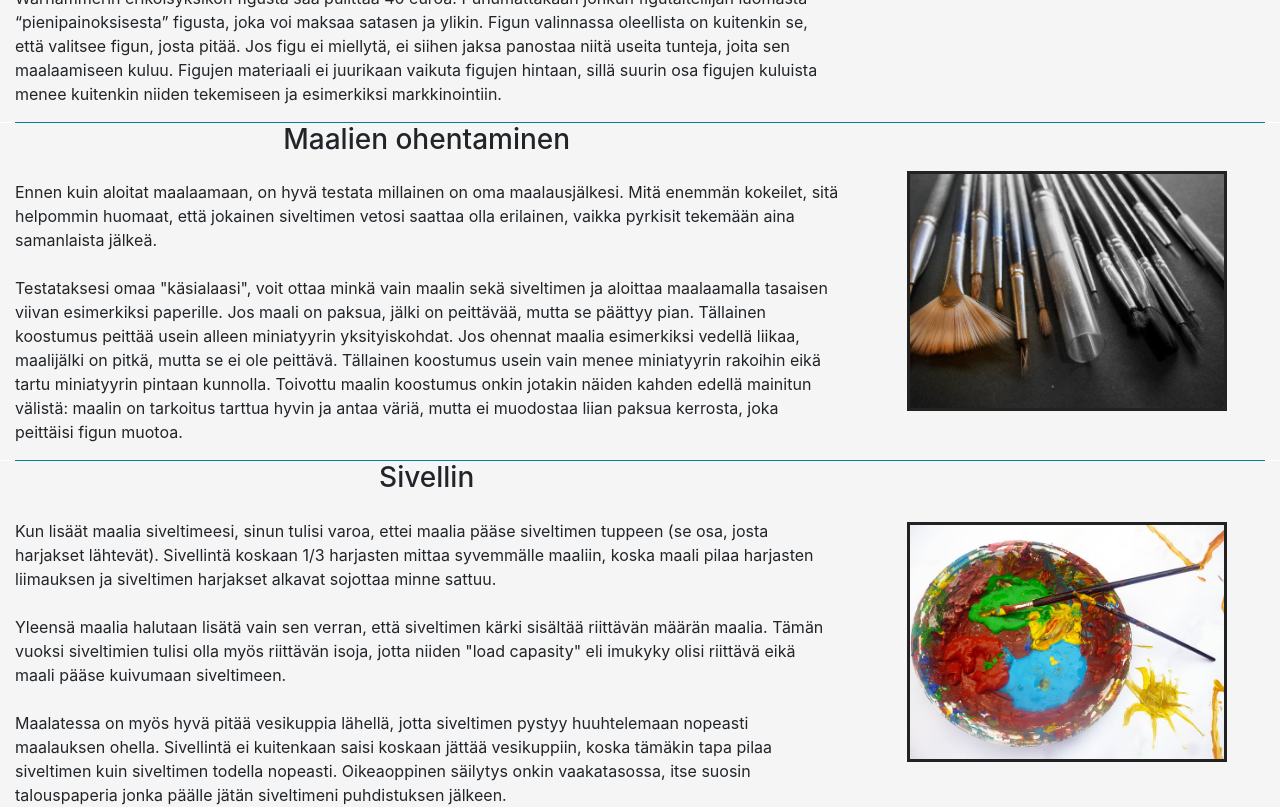
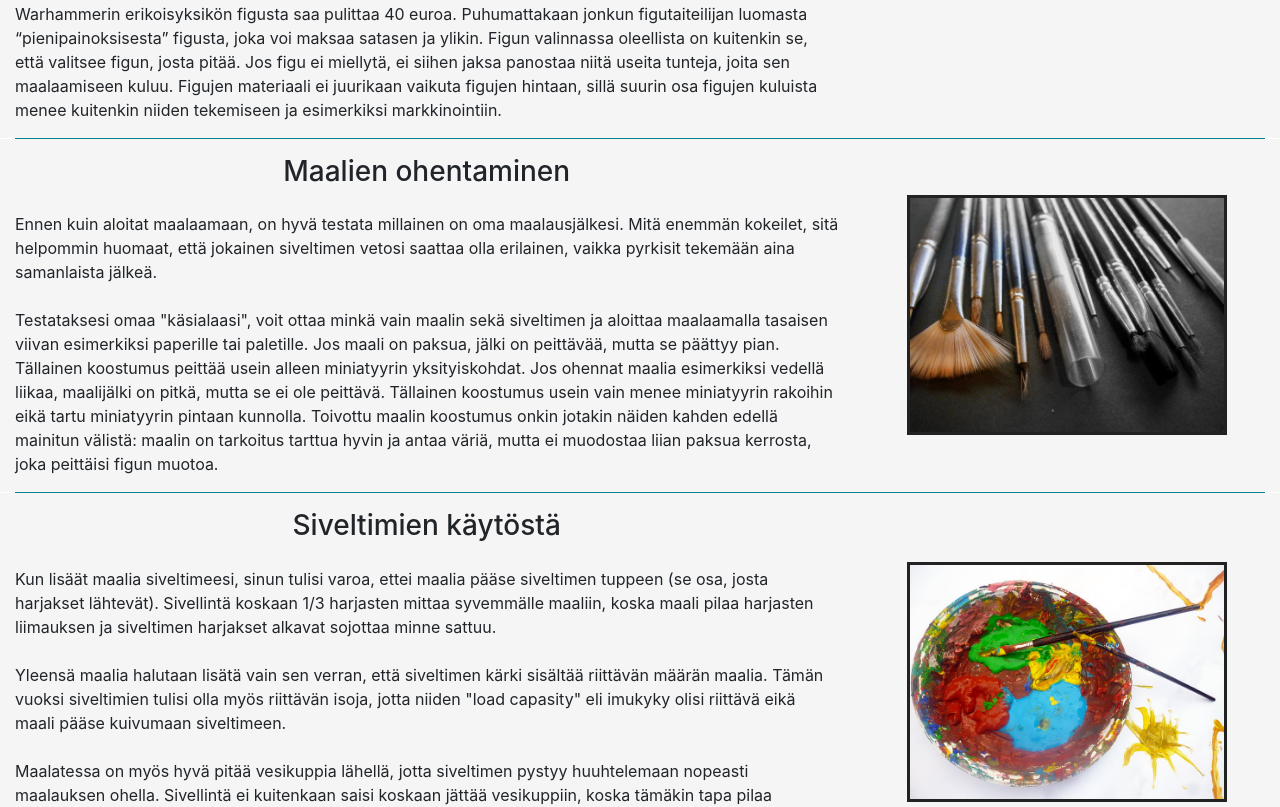
Before and after one commit to TeeRage/WMK_projekti_2021, a React (Create React App) app: page /perusasiat in a window 1280 px wide. Shown: the part 680-1487 px from the top of the page. Built offline with nearby package versions, Linux system fonts and the light colour scheme.

Commit message:
herokuun

```diff
--- a/src/App.css
+++ b/src/App.css
@@ -127,6 +127,7 @@ div.transbox p {
   display: flex;
 }
 .Perusasiat_teksti h3 {
+  padding-top: 2vmin;
   padding-bottom: 2vmin;
 }
 .Perusasiat_teksti p {
--- a/src/components/Maalit_ja_tyokalut.js
+++ b/src/components/Maalit_ja_tyokalut.js
@@ -41,7 +41,6 @@ const Maalit_ja_tyokalut = () => (
                             Duis aute irure dolor in reprehenderit in voluptate velit esse cillum dolore eu fugiat nulla pariatur.
                             Excepteur sint occaecat cupidatat non proident, sunt in culpa qui officia deserunt mollit anim id est laborum."
                             </p>
-
                         </div>
                         <div class="tab-pane fade" id="item-1-0" role="tabpanel" aria-labelledby="mjt-pills-1.0-tab">
                             <h1>Maalit</h1>
--- a/src/components/Perusasiat.js
+++ b/src/components/Perusasiat.js
@@ -52,7 +52,7 @@ const Perusasiat = () => (
                 <p> Ennen kuin aloitat maalaamaan, on hyvä testata millainen on oma maalausjälkesi.
                     Mitä enemmän kokeilet, sitä helpommin huomaat, että jokainen siveltimen vetosi saattaa olla erilainen, vaikka pyrkisit tekemään aina samanlaista jälkeä.
                     <br/> <br/>
-                    Testataksesi omaa "käsialaasi", voit ottaa minkä vain maalin sekä siveltimen ja aloittaa maalaamalla tasaisen viivan esimerkiksi paperille.
+                    Testataksesi omaa "käsialaasi", voit ottaa minkä vain maalin sekä siveltimen ja aloittaa maalaamalla tasaisen viivan esimerkiksi paperille tai paletille.
                     Jos maali on paksua, jälki on peittävää, mutta se päättyy pian. Tällainen koostumus peittää usein alleen miniatyyrin yksityiskohdat.
                     Jos ohennat maalia esimerkiksi vedellä liikaa, maalijälki on pitkä, mutta se ei ole peittävä. Tällainen koostumus usein vain menee miniatyyrin rakoihin eikä tartu miniatyyrin pintaan kunnolla.
                     Toivottu maalin koostumus onkin jotakin näiden kahden edellä mainitun välistä: maalin on tarkoitus tarttua hyvin ja antaa väriä, mutta ei muodostaa liian paksua kerrosta, joka peittäisi figun muotoa.
@@ -67,7 +67,7 @@ const Perusasiat = () => (
 
         <div class="row padding Perusasiat-asettelu" id="perusasia3">
             <div class="col-xs-12 col-sm-12 col-md-8 col-lg-8 Perusasiat_teksti">
-                <h3>Sivellin</h3>
+                <h3>Siveltimien käytöstä</h3>
                 <p>
                     Kun lisäät maalia siveltimeesi, sinun tulisi varoa, ettei maalia pääse siveltimen tuppeen (se osa, josta harjakset lähtevät).
                     Sivellintä koskaan 1/3 harjasten mittaa syvemmälle maaliin, koska maali pilaa harjasten liimauksen ja siveltimen harjakset alkavat sojottaa minne sattuu.
```
